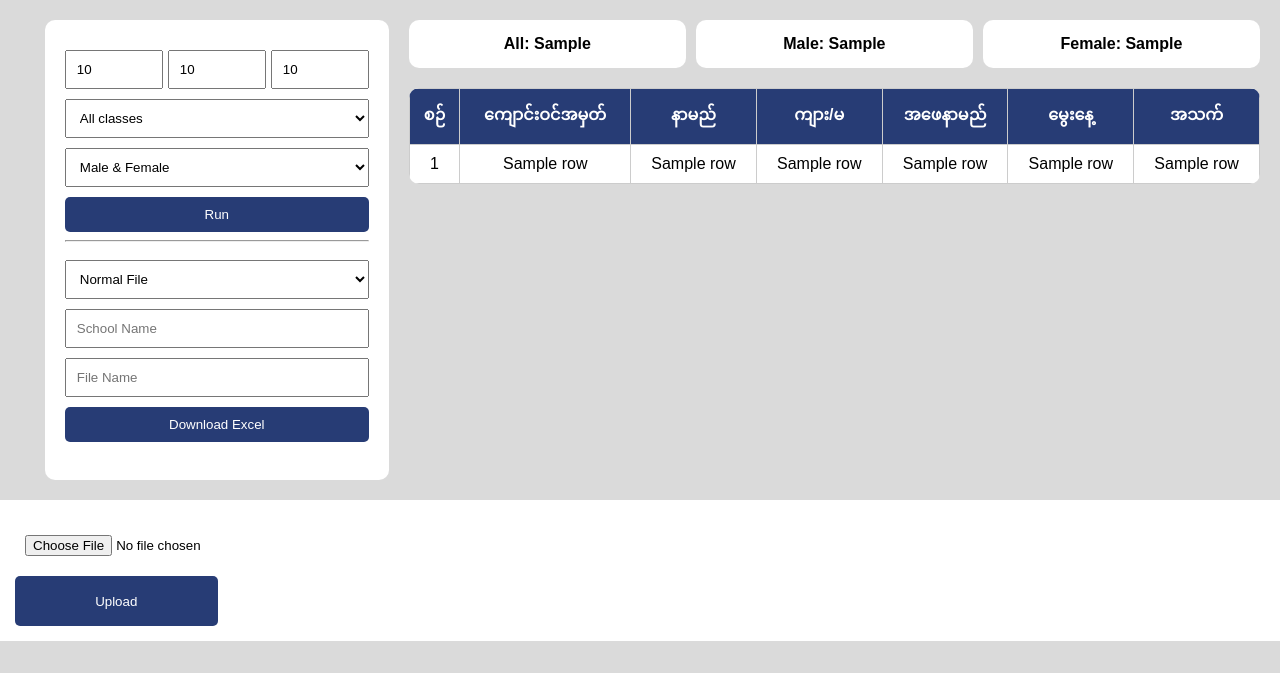
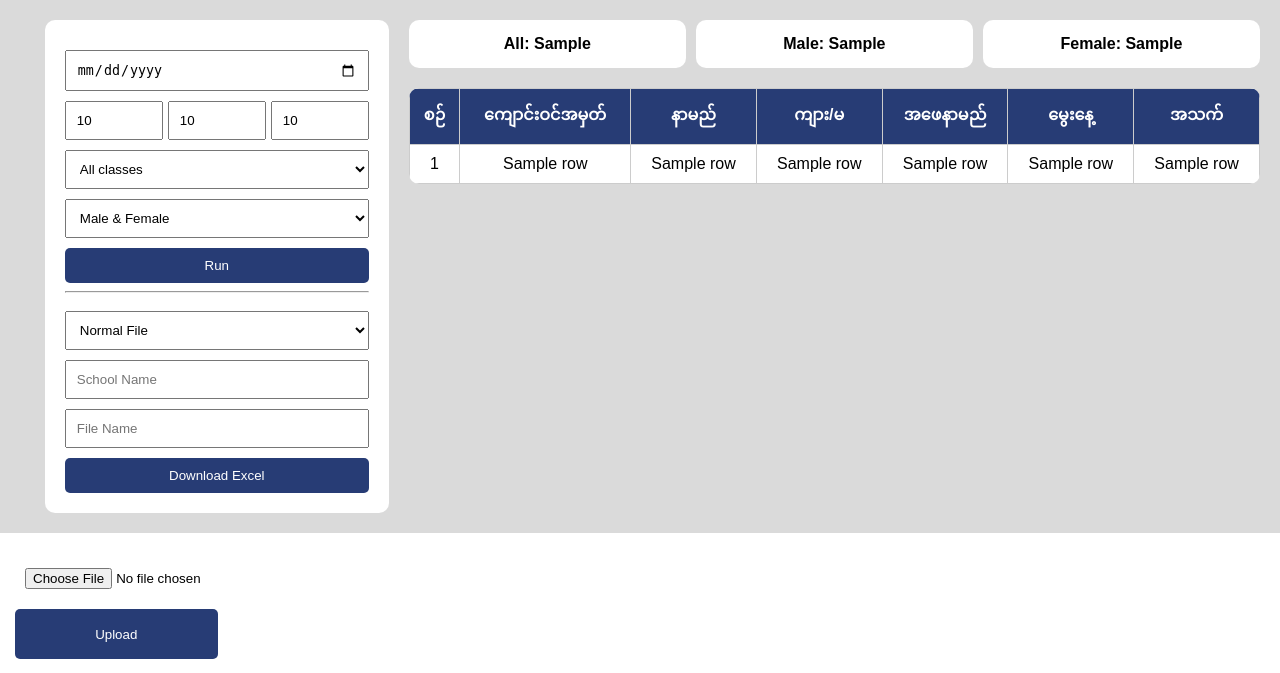
Before and after one commit to shinenyi123/student-dashboard, a Flask app: template templates/try.html in a window 1280 px wide. Shown: the part 53-726 px from the top of the page. Run offline with Flask 3, Linux system fonts and the light colour scheme; the template is opened without the code that fills it: most values are stand-ins (such as "Sample title", 1, 10 or a date in 2020).

Commit message:
Update try.html

```diff
--- a/templates/try.html
+++ b/templates/try.html
@@ -186,6 +186,9 @@
             <form method="POST" action="{{ url_for('view_data') }}">
 
                 <!-- Age inputs -->
+                <div>
+                    <input type="date" name="date" value="{{ date or '' }}" placeholder="Date(day-month-year)">
+                </div>
                 <div class="age-inputs">
                     <input type="number" name="age" value="{{ age or '' }}" placeholder="Age (single)">
                     <input type="number" name="age_1" value="{{ age_1 or '' }}" placeholder="Min">
@@ -199,6 +202,7 @@
                     <option value="s2" {% if class_html == 's2' %}selected{% endif %}>S2</option>
                     <option value="s3" {% if class_html == 's3' %}selected{% endif %}>S3</option>
                     <option value="s4" {% if class_html == 's4' %}selected{% endif %}>S4</option>
+                    <option value="s5" {% if class_html == 's5' %}selected{% endif %}>S5</option>
                 </select>
 
                 <!-- Gender -->
```
